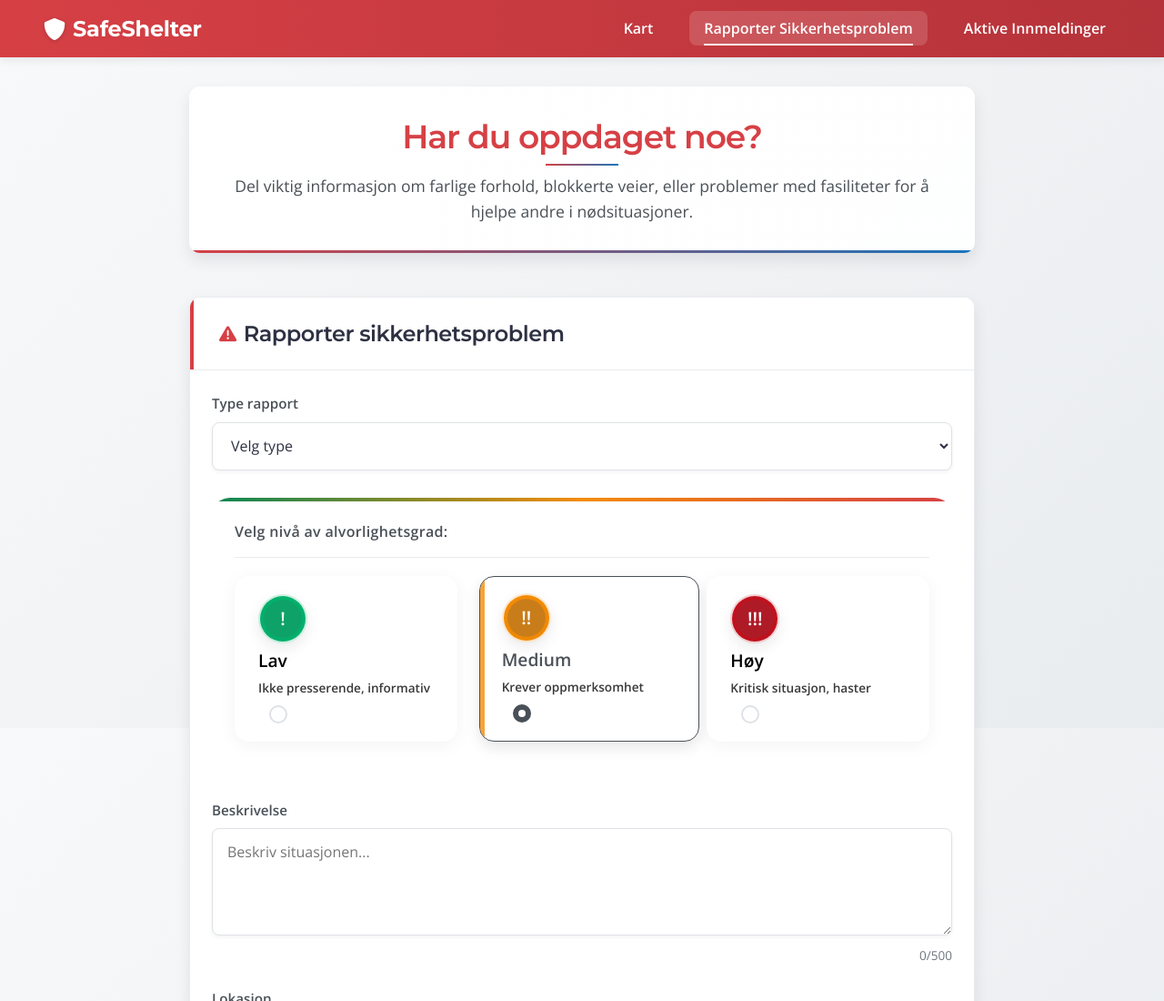
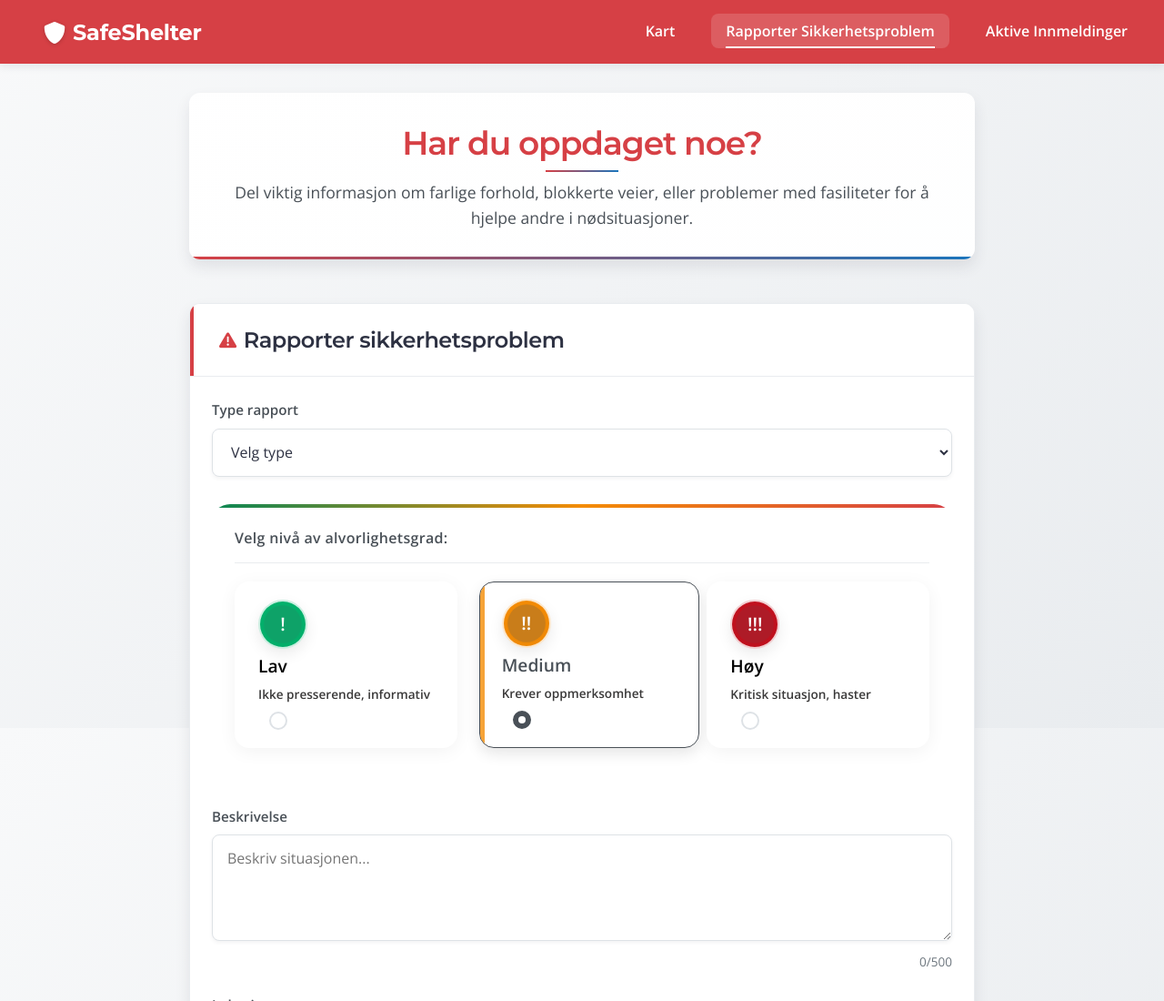
Before and after one commit to TriggeredBanana/SafeShelter, a website: page main_files/feedback.html in a window 1280 px wide. Shown: the top 1100 px of the page at 91% size. Drawn offline with nearby package versions, Linux system fonts and the light colour scheme; grey boxes are pictures that could not be loaded.

Commit message:
Fixed navbar alignment

```diff
--- a/main_files/activeReports.css
+++ b/main_files/activeReports.css
@@ -106,13 +106,17 @@ main {
 /* ----- Header & Navigation ----- */
 .main-header {
     background-color: var(--primary);
-    background-image: linear-gradient(to right, var(--primary), var(--primary-dark));
     color: white;
     padding: var(--space-md) var(--space-lg);
     box-shadow: var(--shadow-md);
     position: relative;
+    height: 70px;
     z-index: 100;
-}
+  }
+
+.app-container, main.feedback-container, main.reports-container {
+    height: calc(100vh - 70px);
+  }
 
 .main-header::after {
     content: '';
@@ -132,12 +136,17 @@ main {
     max-width: 1280px;
     width: 100%;
     margin: 0;
+    margin-top: 3px;
     padding: 0 var(--space-lg);
+    position: relative;
   }
 
-  .logo {
+.logo {
     margin-right: auto;
-  }
+    margin-top: 1px;
+    position: relative;
+    z-index: 2;
+}
 
 .logo i {
     font-size: 1.5rem;
@@ -153,7 +162,13 @@ main {
 }
 
 .main-nav {
-    margin-left: var(--space-xl);
+    position: absolute;
+    left: 50;
+    right: 0;
+    margin: 0 auto;
+    display: flex;
+    justify-content: center;
+    z-index: 1;
 }
 
 .main-nav ul {
--- a/main_files/feedback.css
+++ b/main_files/feedback.css
@@ -97,13 +97,17 @@ main {
 /* ----- Header & Navigation ----- */
 .main-header {
     background-color: var(--primary);
-    background-image: linear-gradient(to right, var(--primary), var(--primary-dark));
     color: white;
     padding: var(--space-md) var(--space-lg);
     box-shadow: var(--shadow-md);
     position: relative;
+    height: 70px;
     z-index: 100;
-}
+  }
+
+.app-container, main.feedback-container, main.reports-container {
+    height: calc(100vh - 70px);
+  }
 
 .main-header::after {
     content: '';
@@ -123,12 +127,17 @@ main {
     max-width: 1280px;
     width: 100%;
     margin: 0;
+    margin-top: 3px;
     padding: 0 var(--space-lg);
-  }
+    position: relative;
+}
 
-  .logo {
+.logo {
     margin-right: auto;
-  }
+    margin-top: 1px;
+    position: relative;
+    z-index: 2;
+}
 
 .logo i {
     font-size: 1.5rem;
@@ -144,7 +153,13 @@ main {
 }
 
 .main-nav {
-    margin-left: var(--space-xl);
+    position: absolute;
+    left: 50;
+    right: 0;
+    margin: 0 auto;
+    display: flex;
+    justify-content: center;
+    z-index: 1;
 }
 
 .main-nav ul {
--- a/main_files/style.css
+++ b/main_files/style.css
@@ -75,7 +75,12 @@
     padding: var(--space-md) var(--space-lg);
     box-shadow: var(--shadow-md);
     position: relative;
+    height: 70px;
     z-index: 100;
+  }
+
+  .app-container, main.feedback-container, main.reports-container {
+    height: calc(100vh - 70px);
   }
 
   .main-header::after {
@@ -97,10 +102,13 @@
     width: 100%;
     margin: 0;
     padding: 0 var(--space-lg);
+    position: relative;
   }
 
   .logo {
-    margin-right: auto; /* Push logo to the left */
+    margin-right: auto;
+    position: relative;
+    z-index: 2;
   }
 
   .logo i {
@@ -116,8 +124,18 @@
     letter-spacing: -0.01em;
   }
 
+  #logo-shield {
+    margin-top: 1px;
+  }
+
   .main-nav {
-    margin-left: var(--space-xl);
+    position: absolute;
+    left: 50;
+    right: 0;
+    margin: 0 auto;
+    display: flex;
+    justify-content: center;
+    z-index: 1;
   }
 
   .main-nav ul {
@@ -431,7 +449,7 @@
   #search-container {
     position: absolute;
     top: var(--space-lg);
-    left: 50%;
+    left: 43%;
     transform: translateX(-50%);
     z-index: 1002;
     width: 100%;
```
Also changed, not shown: main_files/index.html (+1 -1 lines).
